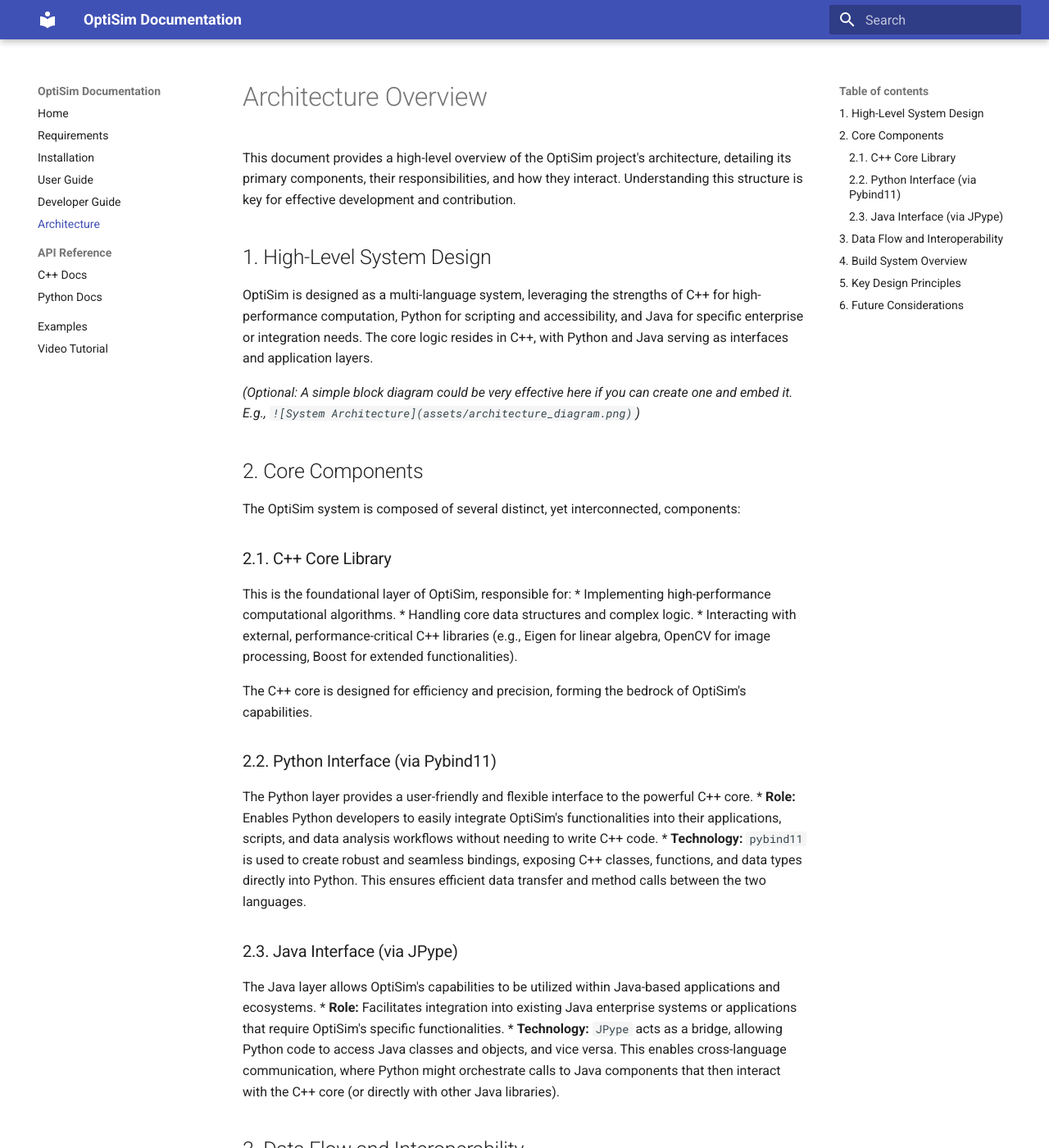
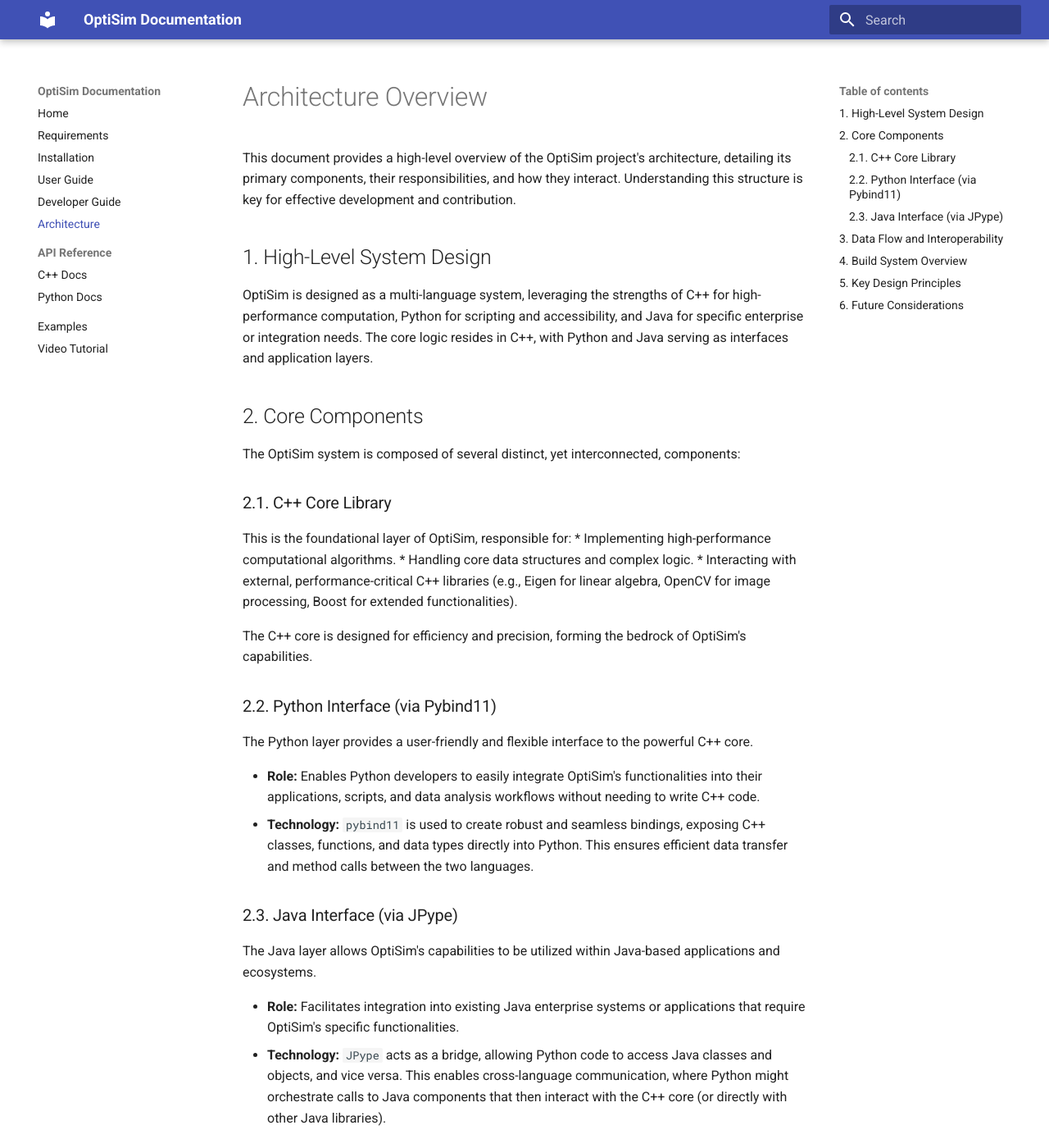
Before and after one commit to VitusSzabolcs/OptiSim, an MkDocs documentation site: the page built from docs/architecture.md, in a window 1280 px wide and 1400 px high. Shown: the whole window at 82% size. Built offline with MkDocs 1.6.1 and Material for MkDocs 9.7.7, drawn with Linux system fonts in a browser that asks for light colours.

Commit message:
Architecture

```diff
--- a/docs/architecture.md
+++ b/docs/architecture.md
@@ -6,7 +6,6 @@ This document provides a high-level overview of the OptiSim project's architectu
 
 OptiSim is designed as a multi-language system, leveraging the strengths of C++ for high-performance computation, Python for scripting and accessibility, and Java for specific enterprise or integration needs. The core logic resides in C++, with Python and Java serving as interfaces and application layers.
 
-*(Optional: A simple block diagram could be very effective here if you can create one and embed it. E.g., `![System Architecture](assets/architecture_diagram.png)`)*
 
 
 ## 2. Core Components
@@ -26,6 +25,7 @@ The C++ core is designed for efficiency and precision, forming the bedrock of Op
 ### 2.2. Python Interface (via Pybind11)
 
 The Python layer provides a user-friendly and flexible interface to the powerful C++ core.
+
 * **Role:** Enables Python developers to easily integrate OptiSim's functionalities into their applications, scripts, and data analysis workflows without needing to write C++ code.
 * **Technology:** `pybind11` is used to create robust and seamless bindings, exposing C++ classes, functions, and data types directly into Python. This ensures efficient data transfer and method calls between the two languages.
 
@@ -33,6 +33,7 @@ The Python layer provides a user-friendly and flexible interface to the powerful
 ### 2.3. Java Interface (via JPype)
 
 The Java layer allows OptiSim's capabilities to be utilized within Java-based applications and ecosystems.
+
 * **Role:** Facilitates integration into existing Java enterprise systems or applications that require OptiSim's specific functionalities.
 * **Technology:** `JPype` acts as a bridge, allowing Python code to access Java classes and objects, and vice versa. This enables cross-language communication, where Python might orchestrate calls to Java components that then interact with the C++ core (or directly with other Java libraries).
 
```
